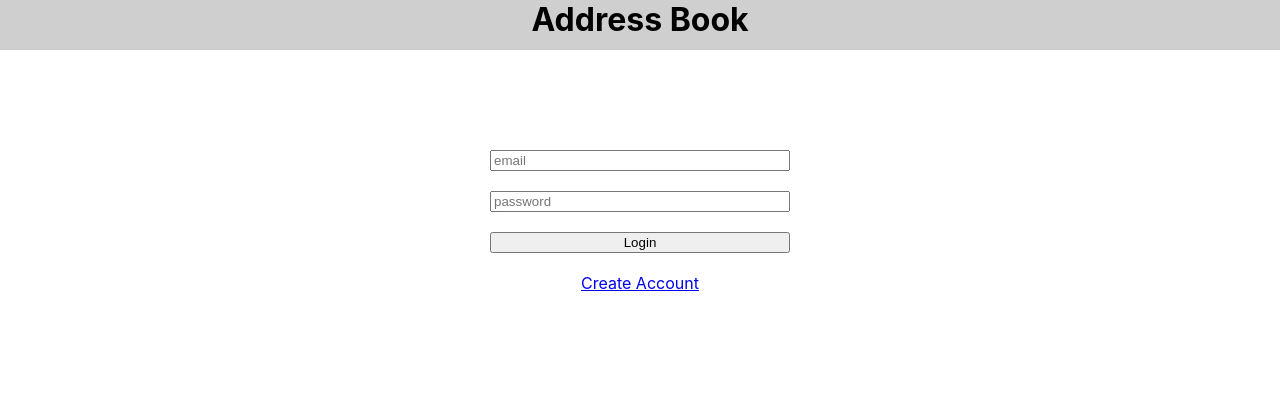
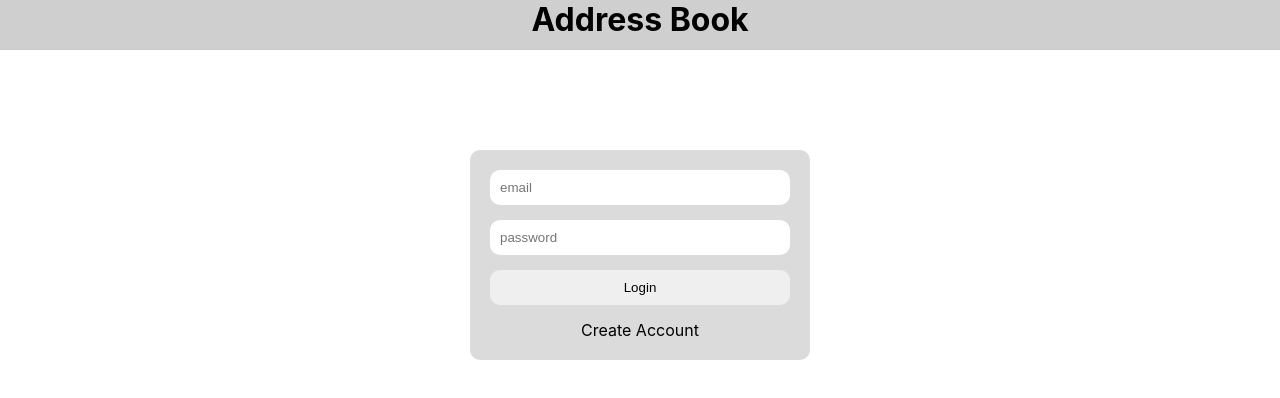
Before and after one commit to vladimir-mawla/address-book, a React (Create React App) app in the folder frontend/: page / in a window 1280 px wide. Shown: the top 398 px of the page. Built offline with nearby package versions, Linux system fonts and the light colour scheme.

Commit message:
Styling login and register forms

```diff
--- a/frontend/src/App.css
+++ b/frontend/src/App.css
@@ -93,10 +93,37 @@
   margin: 0;
 }
 .form{
+  border-radius: 10px;
+  background-color: #dbdbdb;
   display: flex;
   justify-content: center;
   flex-direction: column;
-  width: 300px;
-  gap: 20px;
+  min-width: 300px;
+  gap: 15px;
   margin-top: 100px;
+  padding: 20px;
 }
+.form:nth-child(n) {
+  width: 100px;
+}
+.form input{
+  border-radius: 10px;
+  border: 0;
+  padding: 10px;
+}
+.form button{
+  padding: 10px;
+  border-radius: 10px;
+  border: 0;
+}
+.form button:hover{
+  background-color: #a5a5a5;
+}
+.form a{
+  text-decoration: none;
+  color: black;
+  padding-bottom: 3px;
+}
+.form a:hover{
+  border-bottom: 2px solid black;
+}
```
